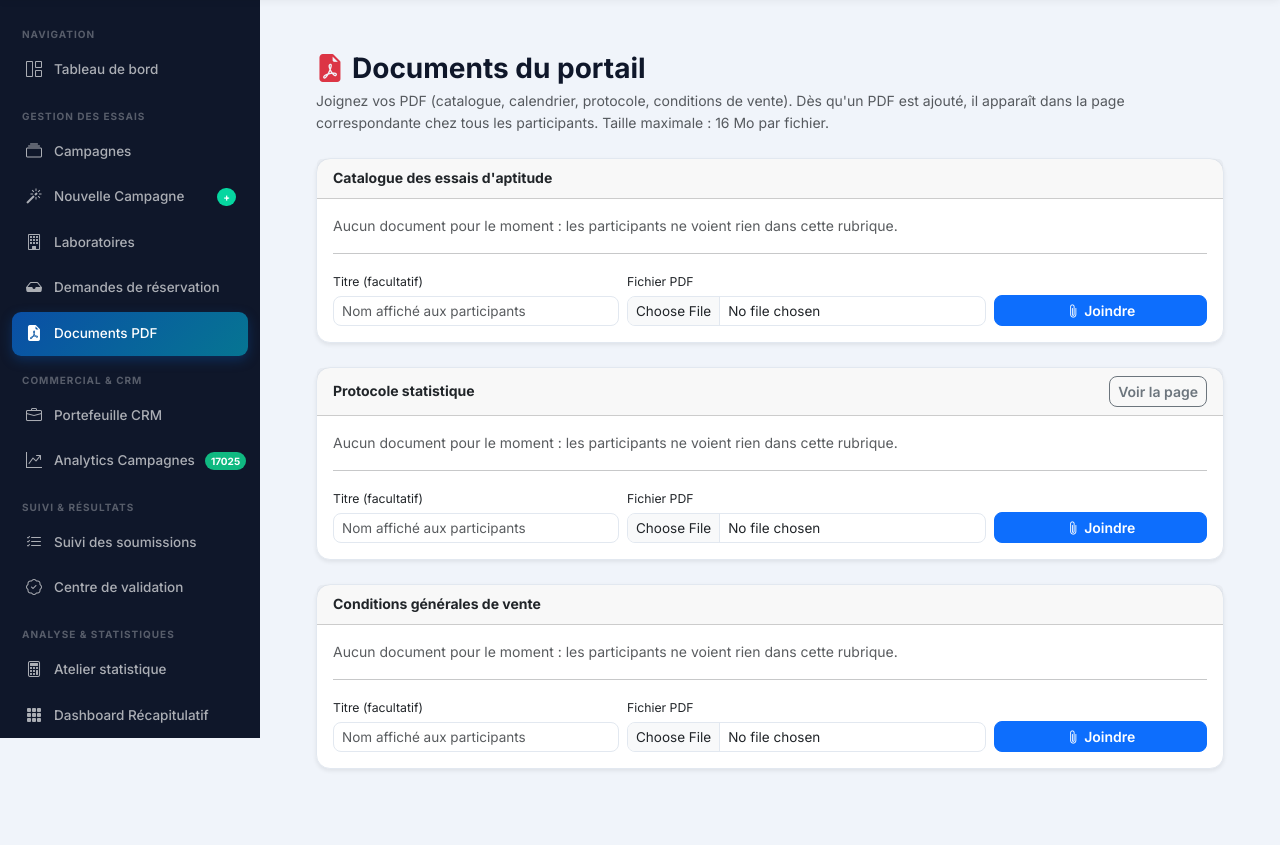
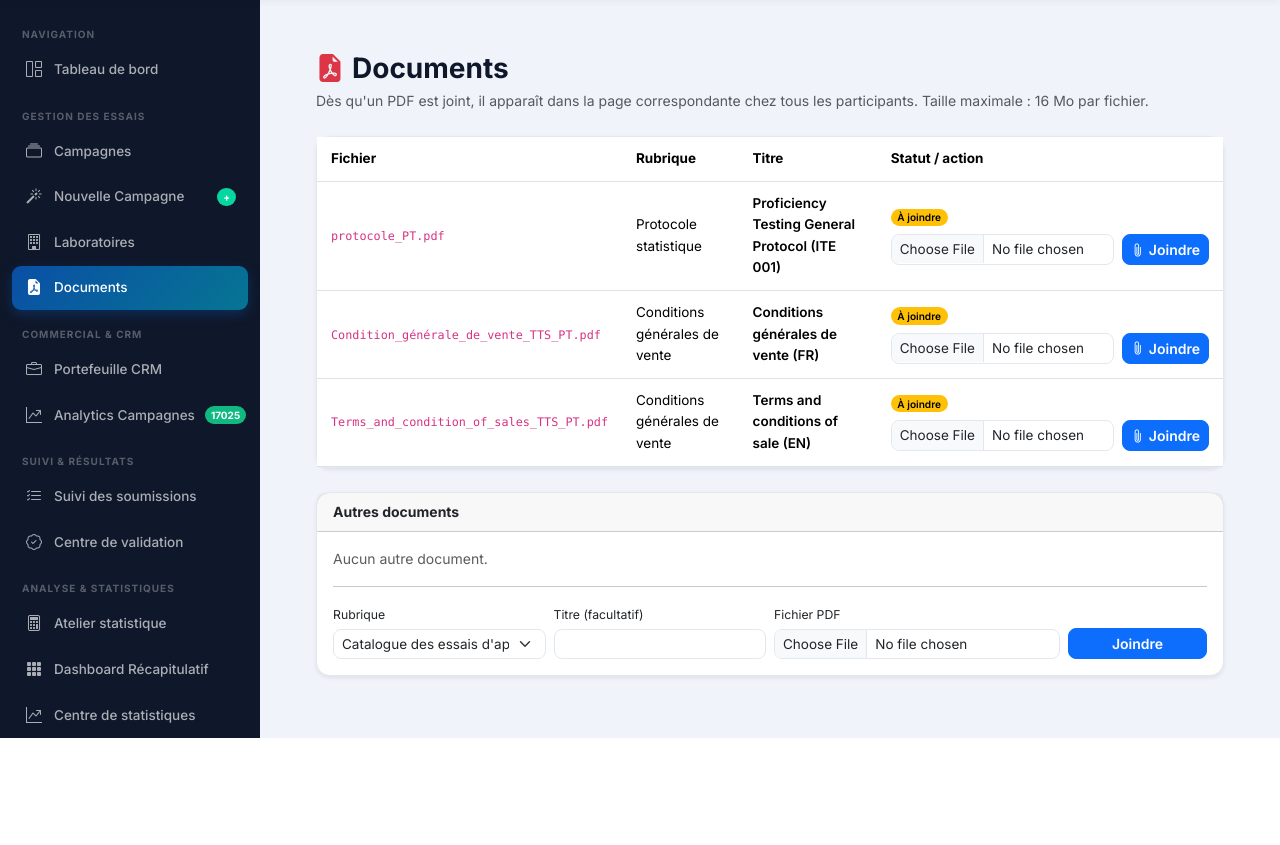
Before and after one commit to RHO-ship-it/ptms-app, a Flask app: page /catalogue/documents in a window 1280 px wide. Shown: the part 62-907 px from the top of the page. After the commit the page ends 800 px from the top, so only its background shows below. Run offline with Flask 3, Linux system fonts and the light colour scheme; a user stored in the database is signed in.

Commit message:
Admin : supprime « Demandes de réservation », renomme « Documents PDF » en « Documents » (tableau des 3 documents)

```diff
--- a/templates/base.html
+++ b/templates/base.html
@@ -908,11 +908,8 @@
                 <i class="bi bi-building"></i> Laboratoires
             </a>
             {% if current_user.role in ['admin','chef_technique'] %}
-            <a href="{{ url_for('catalogue.requests') }}" class="ptms-nav-link {% if request.endpoint == 'catalogue.requests' %}active{% endif %}">
-                <i class="bi bi-inbox-fill"></i> Demandes de réservation
-            </a>
             <a href="{{ url_for('catalogue.documents') }}" class="ptms-nav-link {% if request.endpoint == 'catalogue.documents' %}active{% endif %}">
-                <i class="bi bi-file-earmark-pdf-fill"></i> Documents PDF
+                <i class="bi bi-file-earmark-pdf-fill"></i> Documents
             </a>
             {% endif %}
         </div>
--- a/templates/catalogue/documents.html
+++ b/templates/catalogue/documents.html
@@ -1,22 +1,52 @@
 {% extends "base.html" %}
-{% block title %}Documents du portail{% endblock %}
+{% block title %}Documents{% endblock %}
 {% block content %}
-<div class="container-fluid px-4 py-4" style="max-width:980px;">
-  <h3 class="fw-bold mb-1"><i class="bi bi-file-earmark-pdf-fill text-danger me-2"></i>Documents du portail</h3>
-  <p class="text-muted mb-4">Joignez vos PDF (catalogue, calendrier, protocole, conditions de vente). Dès qu'un PDF est ajouté, il apparaît dans la page correspondante chez tous les participants. Taille maximale : 16 Mo par fichier.</p>
+<div class="container-fluid px-4 py-4" style="max-width:1100px;">
+  <h3 class="fw-bold mb-1"><i class="bi bi-file-earmark-pdf-fill text-danger me-2"></i>Documents</h3>
+  <p class="text-muted mb-4">Dès qu'un PDF est joint, il apparaît dans la page correspondante chez tous les participants. Taille maximale : 16 Mo par fichier.</p>
 
-  {% for kind, label, docs in sections %}
   <div class="card shadow-sm mb-4" style="border-radius:14px;">
-    <div class="card-header fw-bold d-flex justify-content-between align-items-center">
-      <span>{{ label }}</span>
-      {% if kind == 'protocol' %}<a class="btn btn-sm btn-outline-secondary" href="{{ url_for('catalogue.protocol') }}">Voir la page</a>{% endif %}
-    </div>
+    <div class="table-responsive"><table class="table align-middle mb-0">
+      <thead><tr><th>Fichier</th><th>Rubrique</th><th>Titre</th><th style="min-width:330px;">Statut / action</th></tr></thead>
+      <tbody>
+      {% for r in rows %}
+      <tr>
+        <td><code>{{ r.filename }}</code></td>
+        <td>{{ r.label }}</td>
+        <td class="fw-semibold">{{ r.title }}</td>
+        <td>
+          {% if r.doc %}
+          <div class="d-flex align-items-center gap-2 mb-2">
+            <span class="badge text-bg-success">En ligne</span>
+            <span class="small text-muted">{{ (r.doc.size / 1024)|round|int }} Ko · {{ r.doc.uploaded_at.strftime('%d/%m/%Y') if r.doc.uploaded_at else '—' }}</span>
+            <a class="btn btn-sm btn-outline-primary ms-auto" target="_blank" rel="noopener" href="{{ url_for('catalogue.document', doc_id=r.doc.id) }}">Ouvrir</a>
+            <form method="post" action="{{ url_for('catalogue.delete_document', doc_id=r.doc.id) }}" onsubmit="return confirm('Retirer ce document ? Les participants ne le verront plus.');">
+              <button class="btn btn-sm btn-outline-danger" type="submit"><i class="bi bi-trash"></i></button>
+            </form>
+          </div>
+          {% else %}
+          <span class="badge text-bg-warning mb-2">À joindre</span>
+          {% endif %}
+          <form method="post" action="{{ url_for('catalogue.upload_document') }}" enctype="multipart/form-data" class="d-flex gap-2">
+            <input type="hidden" name="kind" value="{{ r.kind }}">
+            <input type="hidden" name="slot" value="{{ r.filename }}">
+            <input type="file" name="file" accept="application/pdf,.pdf" class="form-control form-control-sm" required>
+            <button class="btn btn-primary btn-sm text-nowrap" type="submit"><i class="bi bi-paperclip me-1"></i>{{ 'Remplacer' if r.doc else 'Joindre' }}</button>
+          </form>
+        </td>
+      </tr>
+      {% endfor %}
+      </tbody></table></div>
+  </div>
+
+  <div class="card shadow-sm" style="border-radius:14px;">
+    <div class="card-header fw-bold">Autres documents</div>
     <div class="card-body">
-      {% for d in docs %}
+      {% for d in others %}
       <div class="d-flex align-items-center justify-content-between gap-2 py-2 {% if not loop.last %}border-bottom{% endif %}">
         <div>
           <div class="fw-semibold">{{ d.title }}</div>
-          <div class="small text-muted">{{ d.filename }} · {{ (d.size / 1024)|round|int }} Ko · {{ d.uploaded_at.strftime('%d/%m/%Y %H:%M') if d.uploaded_at else '—' }}</div>
+          <div class="small text-muted">{{ kinds[d.kind] }} · {{ d.filename }} · {{ (d.size / 1024)|round|int }} Ko · {{ d.uploaded_at.strftime('%d/%m/%Y %H:%M') if d.uploaded_at else '—' }}</div>
         </div>
         <div class="d-flex gap-2">
           <a class="btn btn-sm btn-outline-primary" target="_blank" rel="noopener" href="{{ url_for('catalogue.document', doc_id=d.id) }}">Ouvrir</a>
@@ -26,20 +56,19 @@
         </div>
       </div>
       {% else %}
-      <p class="text-muted mb-3">Aucun document pour le moment : les participants ne voient rien dans cette rubrique.</p>
+      <p class="text-muted mb-3">Aucun autre document.</p>
       {% endfor %}
-
       <hr>
       <form method="post" action="{{ url_for('catalogue.upload_document') }}" enctype="multipart/form-data" class="row g-2 align-items-end">
-        <input type="hidden" name="kind" value="{{ kind }}">
-        <div class="col-12 col-md-4"><label class="form-label small mb-1">Titre (facultatif)</label>
-          <input type="text" name="title" maxlength="200" class="form-control form-control-sm" placeholder="Nom affiché aux participants"></div>
-        <div class="col-12 col-md-5"><label class="form-label small mb-1">Fichier PDF</label>
+        <div class="col-12 col-md-3"><label class="form-label small mb-1">Rubrique</label>
+          <select name="kind" class="form-select form-select-sm">{% for k, lbl in kinds.items() %}<option value="{{ k }}">{{ lbl }}</option>{% endfor %}</select></div>
+        <div class="col-12 col-md-3"><label class="form-label small mb-1">Titre (facultatif)</label>
+          <input type="text" name="title" maxlength="200" class="form-control form-control-sm"></div>
+        <div class="col-12 col-md-4"><label class="form-label small mb-1">Fichier PDF</label>
           <input type="file" name="file" accept="application/pdf,.pdf" class="form-control form-control-sm" required></div>
-        <div class="col-12 col-md-3"><button class="btn btn-primary btn-sm w-100" type="submit"><i class="bi bi-paperclip me-1"></i>Joindre</button></div>
+        <div class="col-12 col-md-2"><button class="btn btn-primary btn-sm w-100" type="submit">Joindre</button></div>
       </form>
     </div>
   </div>
-  {% endfor %}
 </div>
 {% endblock %}
```
Also changed, not shown: blueprints/catalogue.py (+33 -61 lines), templates/catalogue/requests.html (deleted, +0 -45 lines).
